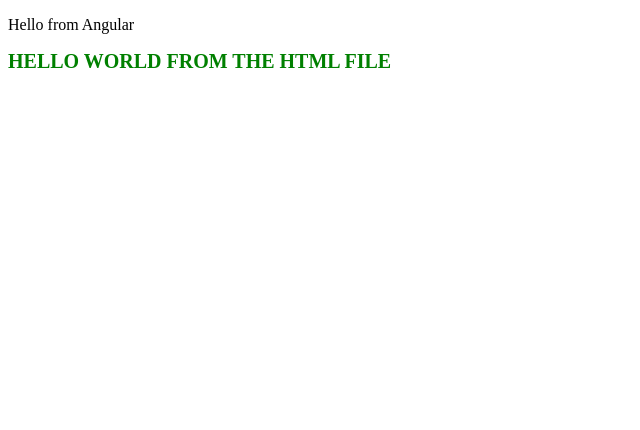
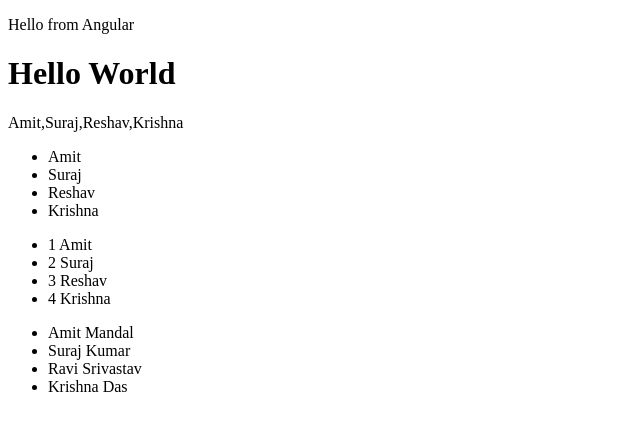
Before and after one commit to amit9031jsr/angularApp, an Angular app: page / in a window 1280 px wide. Shown: the top 430 px of the page, without its empty margins (0-640 px from the left). Built offline with nearby package versions, Linux system fonts and the light colour scheme.

Commit message:
Loop Data with the ngFor Directive

```diff
--- a/src/app/components/sandbox/sandbox.component.css
+++ /dev/null
@@ -1,5 +0,0 @@
-.special{
-    color:green;
-    font-size:20px;
-    text-transform:uppercase;
-}
--- a/src/app/components/sandbox/sandbox.component.html
+++ /dev/null
@@ -1 +0,0 @@
-<h1 class="special">Hello World From the HTML File</h1>
--- a/src/app/components/sandbox/sandbox.component.ts
+++ b/src/app/components/sandbox/sandbox.component.ts
@@ -2,18 +2,50 @@
 
 @Component({ //component decorator
     selector:'sandbox',
-    templateUrl:`./sandbox.component.html`,
-    styleUrls:['./sandbox.component.css']
-    /*styles: [`
-        .special{
-            color:green;
-            font-size:20px;
-            text-transform:uppercase;
-        }
-    `]*/
+    template:`
+        <h1>Hello World</h1>
+        {{ people }}
+        <ul>
+            <li *ngFor="let person of people">
+            {{ person }}
+            </li>
+        </ul>
+        <ul>
+            <li *ngFor="let person of people; let i = index">
+            {{ i + 1 }} {{ person }}
+            </li>
+        </ul>
+        <ul>
+            <li *ngFor="let person of people2">
+            {{ person.firstName }} {{ person.lastName }}
+            </li>
+        </ul>
+    `
 })
 
 export class SandboxComponent{
 // property
+    people = ['Amit', 'Suraj', 'Ravi', 'Krishna']
+    people2 = [
+        {
+            firstName:'Amit',
+            lastName:'Mandal'
+        },
+        {
+            firstName:'Suraj',
+            lastName:'Kumar'
+        },
+        {
+            firstName:'Ravi',
+            lastName:'Srivastav'
+        },
+        {
+            firstName:'Krishna',
+            lastName:'Das'
+        }
+    ];
 
+    constructor(){
+        this.people[2] = 'Reshav';
+    }
 }
```
